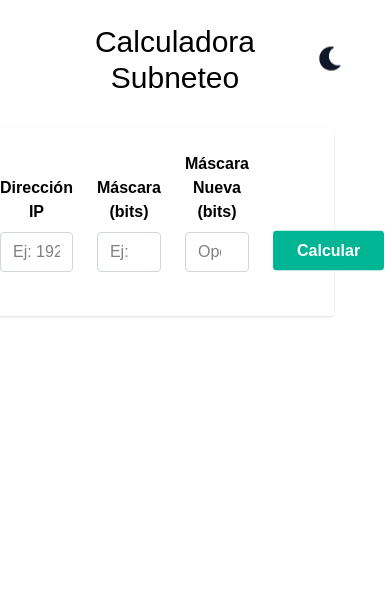
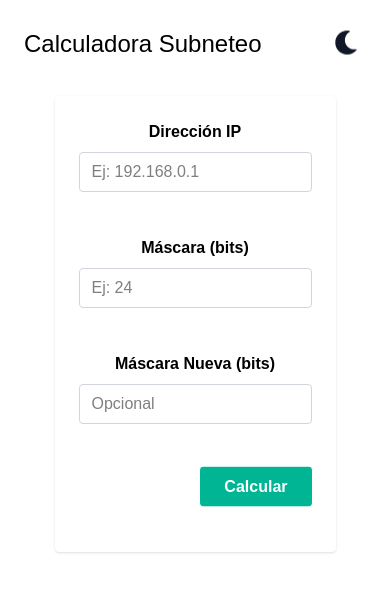
Before and after one commit to keincarrillo/Calculadora-subneteo, a React (Vite) app in the folder Frontend/: page / in a window 390 px wide. Shown: the top 592 px of the page. Built offline with nearby package versions, Linux system fonts and the light colour scheme; what @midudev/tailwind-animations would draw is missing.

Commit message:
responsive

```diff
--- a/Frontend/src/App.tsx
+++ b/Frontend/src/App.tsx
@@ -3,7 +3,7 @@ import Inputs from "./components/Inputs";
 import ResultadosRed from "./components/ResultadosRed";
 import ResultadosSubredes from "./components/ResultadosSubredes";
 import type { resultRed } from "./types/resultRed";
-import { FaMoon, FaSun } from 'react-icons/fa'; // Iconos para el modo oscuro
+import { FaMoon, FaSun } from "react-icons/fa"; // Iconos para el modo oscuro
 
 const App = () => {
   const [resultado, setResultado] = useState<resultRed | null>(null);
@@ -35,21 +35,29 @@ const App = () => {
 
   return (
     <div className="min-h-screen bg-white text-black dark:bg-gray-950 dark:text-white">
-      <div className="flex justify-between items-center px-10 py-6">
-        <h1 className="text-3xl text-center">Calculadora Subneteo</h1>
+      <div className="flex justify-between items-center px-6 sm:px-10 py-6">
+        <h1 className="text-2xl sm:text-3xl text-center">
+          Calculadora Subneteo
+        </h1>
         <button
           onClick={toggleTheme}
           className="p-2 rounded-full text-gray-900 dark:text-white animate-bounce hover:animate-wiggle"
         >
           {isDarkMode ? (
-            <FaSun size={24} className="hover:animate-pop hover:cursor-pointer"/>
+            <FaSun
+              size={24}
+              className="hover:animate-pop hover:cursor-pointer"
+            />
           ) : (
-            <FaMoon size={24} className="hover:animate-pop hover:cursor-pointer"/>
+            <FaMoon
+              size={24}
+              className="hover:animate-pop hover:cursor-pointer"
+            />
           )}
         </button>
       </div>
 
-      <div className="flex justify-center gap-20 px-4">
+      <div className="flex flex-col sm:flex-row justify-center gap-6 sm:gap-20 px-4 sm:px-10">
         <div className="flex flex-col gap-6 max-w-2xl w-full items-center">
           <Inputs onResultado={setResultado} onSubredes={setSubredes} />
           {resultado && <ResultadosRed datos={resultado} />}
--- a/Frontend/src/components/Inputs.tsx
+++ b/Frontend/src/components/Inputs.tsx
@@ -36,10 +36,13 @@ const IPForm = ({ onResultado, onSubredes }: PropsI) => {
   return (
     <form
       onSubmit={handleSubmit(onSubmit)}
-      className="max-w-full mx-auto mt-2 p-6 bg-white dark:bg-gray-950 dark:border-2 dark:border-aquamarine-600/40 rounded shadow flex items-end space-x-6 animate-fadeIn"
+      className="max-w-full mx-auto mt-2 p-6 bg-white dark:bg-gray-950 dark:border-2 dark:border-aquamarine-600/40 rounded shadow flex flex-col sm:flex-row items-start sm:items-end space-y-6 sm:space-y-0 sm:space-x-6 animate-fadeIn"
     >
-      <div className="flex flex-col w-40 animate-slideInUp">
-        <label htmlFor="ip" className="font-semibold mb-2 text-center text-black dark:text-white">
+      <div className="flex flex-col w-full sm:w-40 animate-slideInUp">
+        <label
+          htmlFor="ip"
+          className="font-semibold mb-2 text-center text-black dark:text-white"
+        >
           Dirección IP
         </label>
         <input
@@ -66,8 +69,11 @@ const IPForm = ({ onResultado, onSubredes }: PropsI) => {
         )}
       </div>
 
-      <div className="flex flex-col w-40 animate-slideInUp delay-100">
-        <label htmlFor="mascara" className="font-semibold mb-2 text-center text-black dark:text-white">
+      <div className="flex flex-col w-full sm:w-40 animate-slideInUp delay-100">
+        <label
+          htmlFor="mascara"
+          className="font-semibold mb-2 text-center text-black dark:text-white"
+        >
           Máscara (bits)
         </label>
         <input
@@ -94,7 +100,7 @@ const IPForm = ({ onResultado, onSubredes }: PropsI) => {
         )}
       </div>
 
-      <div className="flex flex-col w-40 animate-slideInUp delay-200">
+      <div className="flex flex-col w-full sm:w-40 animate-slideInUp delay-200">
         <label
           htmlFor="mascaraNueva"
           className="font-semibold mb-2 text-center whitespace-normal text-black dark:text-white"
--- a/Frontend/src/components/ResultadosRed.tsx
+++ b/Frontend/src/components/ResultadosRed.tsx
@@ -3,13 +3,13 @@ import type { PropsR } from "../types/resultRed";
 const ResultadosRed = ({ datos }: PropsR) => {
   const headerClass = "text-center text-sm font-semibold mb-4";
   const rowClass =
-    "grid grid-cols-[10rem_1fr_1fr] gap-4 items-start text-xs py-1";
+    "grid grid-cols-[10rem_1fr_1fr] gap-4 items-start text-xs py-1 sm:text-sm";
   const labelClass = "font-semibold text-right";
   const valueClass = "text-left whitespace-nowrap";
   const monoClass = "font-mono text-left";
 
   return (
-    <div className="max-w-2xl mx-auto p-4 border border-aquamarine-600 rounded-md bg-white text-gray-900 font-sans dark:bg-gray-950 dark:text-white dark:border-aquamarine-600/40 animate-pop">
+    <div className="max-w-full sm:max-w-2xl mx-auto p-4 border border-aquamarine-600 rounded-md bg-white text-gray-900 font-sans dark:bg-gray-950 dark:text-white dark:border-aquamarine-600/40 animate-pop">
       <h3 className={headerClass}>Resultados de la Red</h3>
 
       <div className={rowClass}>
--- a/Frontend/src/components/ResultadosSubredes.tsx
+++ b/Frontend/src/components/ResultadosSubredes.tsx
@@ -3,7 +3,8 @@ import type { PropsS } from "../types/resultRed";
 import { SubredItem } from "./SubredItem";
 
 const ResultadosSubredes = ({ subredes }: PropsS) => {
-  const headerClass = "text-center text-sm font-semibold mb-4 text-gray-900 dark:text-white";
+  const headerClass =
+    "text-center text-sm font-semibold mb-4 text-gray-900 dark:text-white";
 
   const [paginaActual, setPaginaActual] = useState(1);
   const [busqueda, setBusqueda] = useState("");
@@ -39,7 +40,7 @@ const ResultadosSubredes = ({ subredes }: PropsS) => {
   };
 
   return (
-    <div className="max-w-3xl mx-auto p-4 border border-aquamarine-600 rounded-md bg-white dark:bg-gray-950 font-sans animate-pop flex flex-col min-h-[550px] mt-2">
+    <div className="max-w-full sm:max-w-3xl mx-auto p-4 border border-aquamarine-600 rounded-md bg-white dark:bg-gray-950 font-sans animate-pop flex flex-col min-h-[550px] mt-2">
       <h3 className={headerClass}>Resultados de las Subredes</h3>
 
       <input
@@ -66,7 +67,7 @@ const ResultadosSubredes = ({ subredes }: PropsS) => {
         >
           Anterior
         </button>
-        <span className="self-center text-gray-700 dark:text-white">
+        <span className="self-center text-gray-700 dark:text-white text-sm">
           Página {paginaActual} de {totalPaginas}
         </span>
         <button
--- a/Frontend/src/components/SubredItem.tsx
+++ b/Frontend/src/components/SubredItem.tsx
@@ -1,11 +1,11 @@
+import { useState } from "react";
 import type { SubredItemProps } from "../types/resultRed";
-import { useState } from "react";
 
 export const SubredItem = ({ idx, datos }: SubredItemProps) => {
   const [isOpen, setIsOpen] = useState(false);
 
   return (
-    <div className="px-3 bg-white dark:bg-gray-950 rounded-md shadow-sm border border-aquamarine-600 w-full flex flex-col justify-center">
+    <div className="px-3 bg-white dark:bg-gray-950 rounded-md shadow-sm border border-aquamarine-600 w-full flex flex-col justify-center mb-4">
       <h4
         className="font-bold mb-1 text-gray-900 dark:text-white cursor-pointer select-none flex justify-between items-center group"
         onClick={() => setIsOpen(!isOpen)}
@@ -13,7 +13,7 @@ export const SubredItem = ({ idx, datos }: SubredItemProps) => {
         Subred {idx + 1}
         <span
           className={`transition-transform duration-300 group-hover:text-aquamarine-600 hover:scale-110 ${
-            isOpen ? "rotate-y-180" : ""
+            isOpen ? "rotate-180" : ""
           }`}
         >
           {isOpen ? "▲" : "▼"}
@@ -25,55 +25,55 @@ export const SubredItem = ({ idx, datos }: SubredItemProps) => {
           isOpen ? "max-h-[1000px] opacity-100" : "max-h-0 opacity-0"
         }`}
       >
-        <div className="grid grid-cols-[10rem_1fr_1fr] gap-1 items-start text-xs py-1">
+        <div className="grid grid-cols-1 sm:grid-cols-[10rem_1fr_1fr] gap-3 sm:gap-4 items-start text-xs sm:text-sm py-2">
           <div className="font-semibold text-right text-gray-700 dark:text-gray-300">
             RED:
           </div>
           <div className="text-left whitespace-nowrap text-gray-900 dark:text-white">
             {datos.red}
           </div>
-          <div className="font-mono text-left text-gray-600 dark:text-gray-400 text-xs">
+          <div className="font-mono text-left text-gray-600 dark:text-gray-400 text-xs sm:text-sm">
             {datos.redBinario}
           </div>
         </div>
 
-        <div className="grid grid-cols-[10rem_1fr_1fr] gap-1 items-start text-xs py-1">
+        <div className="grid grid-cols-1 sm:grid-cols-[10rem_1fr_1fr] gap-3 sm:gap-4 items-start text-xs sm:text-sm py-2">
           <div className="font-semibold text-right text-gray-700 dark:text-gray-300">
             HOST MÍNIMO:
           </div>
           <div className="text-left whitespace-nowrap text-gray-900 dark:text-white">
             {datos.hostMinimo}
           </div>
-          <div className="font-mono text-left text-gray-600 dark:text-gray-400 text-xs">
+          <div className="font-mono text-left text-gray-600 dark:text-gray-400 text-xs sm:text-sm">
             {datos.hostMinimoBinario}
           </div>
         </div>
 
-        <div className="grid grid-cols-[10rem_1fr_1fr] gap-1 items-start text-xs py-1">
+        <div className="grid grid-cols-1 sm:grid-cols-[10rem_1fr_1fr] gap-3 sm:gap-4 items-start text-xs sm:text-sm py-2">
           <div className="font-semibold text-right text-gray-700 dark:text-gray-300">
             HOST MÁXIMO:
           </div>
           <div className="text-left whitespace-nowrap text-gray-900 dark:text-white">
             {datos.hostMaximo}
           </div>
-          <div className="font-mono text-left text-gray-600 dark:text-gray-400 text-xs">
+          <div className="font-mono text-left text-gray-600 dark:text-gray-400 text-xs sm:text-sm">
             {datos.hostMaximoBinario}
           </div>
         </div>
 
-        <div className="grid grid-cols-[10rem_1fr_1fr] gap-1 items-start text-xs py-1">
+        <div className="grid grid-cols-1 sm:grid-cols-[10rem_1fr_1fr] gap-3 sm:gap-4 items-start text-xs sm:text-sm py-2">
           <div className="font-semibold text-right text-gray-700 dark:text-gray-300">
             BROADCAST:
           </div>
           <div className="text-left whitespace-nowrap text-gray-900 dark:text-white">
             {datos.broadcast}
           </div>
-          <div className="font-mono text-left text-gray-600 dark:text-gray-400 text-xs">
+          <div className="font-mono text-left text-gray-600 dark:text-gray-400 text-xs sm:text-sm">
             {datos.broadcastBinario}
           </div>
         </div>
 
-        <div className="grid grid-cols-[10rem_1fr_1fr] gap-1 items-start text-xs py-1 font-bold">
+        <div className="grid grid-cols-1 sm:grid-cols-[10rem_1fr_1fr] gap-3 sm:gap-4 items-start text-xs sm:text-sm py-2 font-bold">
           <div className="font-semibold text-right text-gray-700 dark:text-gray-300">
             TOTAL DE HOSTS:
           </div>
```
